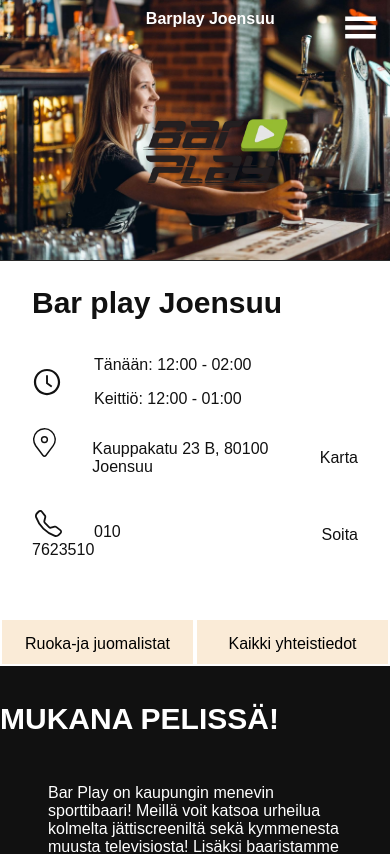
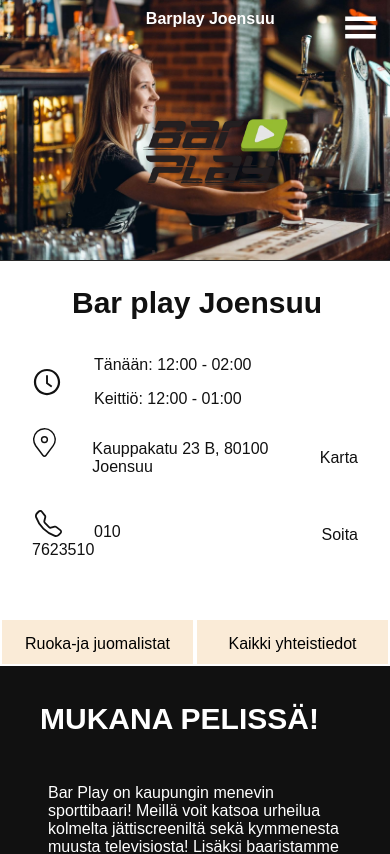
Before and after one commit to MarkusAP98/barplay02, a React (Create React App) app: page / in a window 390 px wide. Shown: the top 854 px of the page. Built offline with nearby package versions, Linux system fonts and the light colour scheme.

Commit message:
info heder gave it 2.5rem

```diff
--- a/src/components/Info/Info.css
+++ b/src/components/Info/Info.css
@@ -165,4 +165,7 @@
       .barplay__info-text {
         width: 100%;
       }
+      .barplay__info-section h1 {
+        margin-left: 2.5rem;
+      }
 }
```
